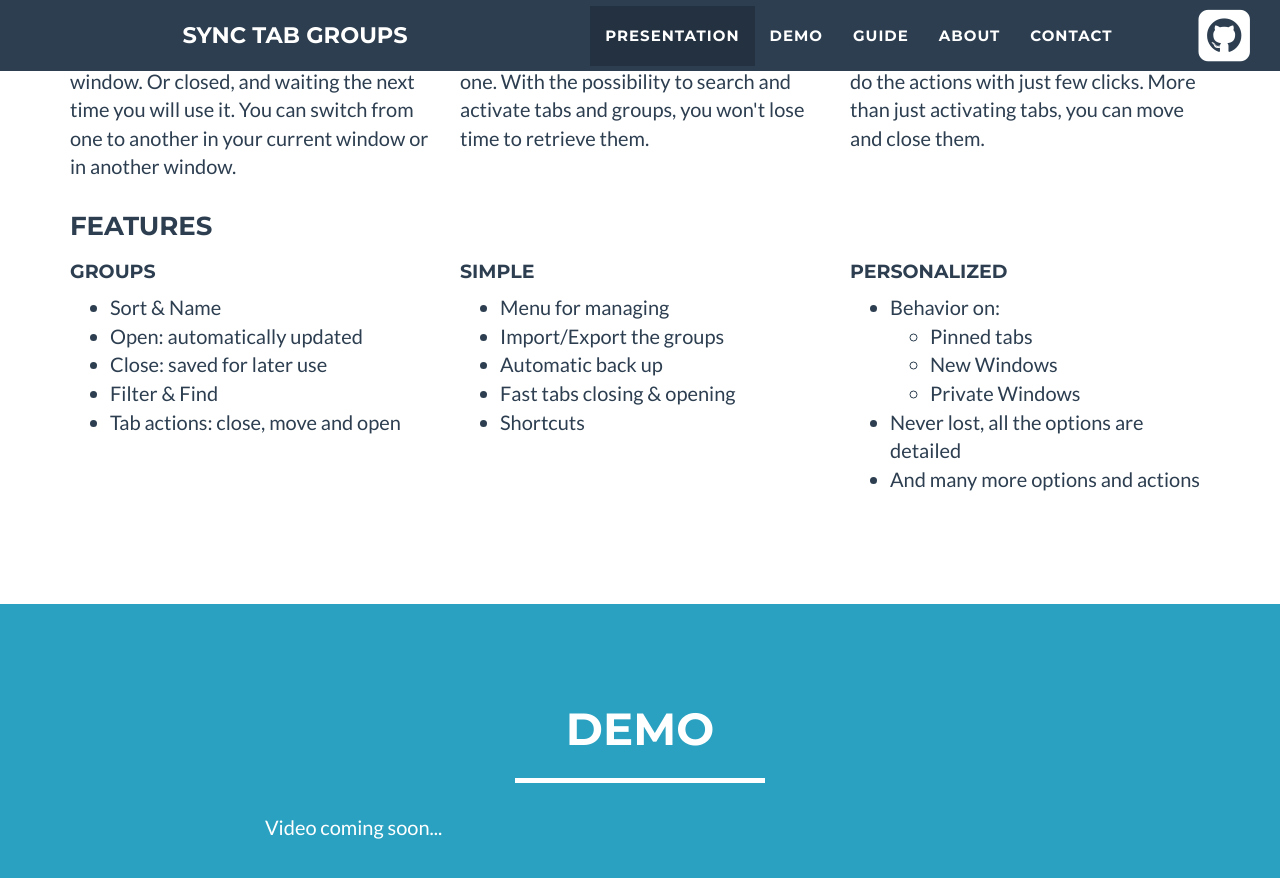
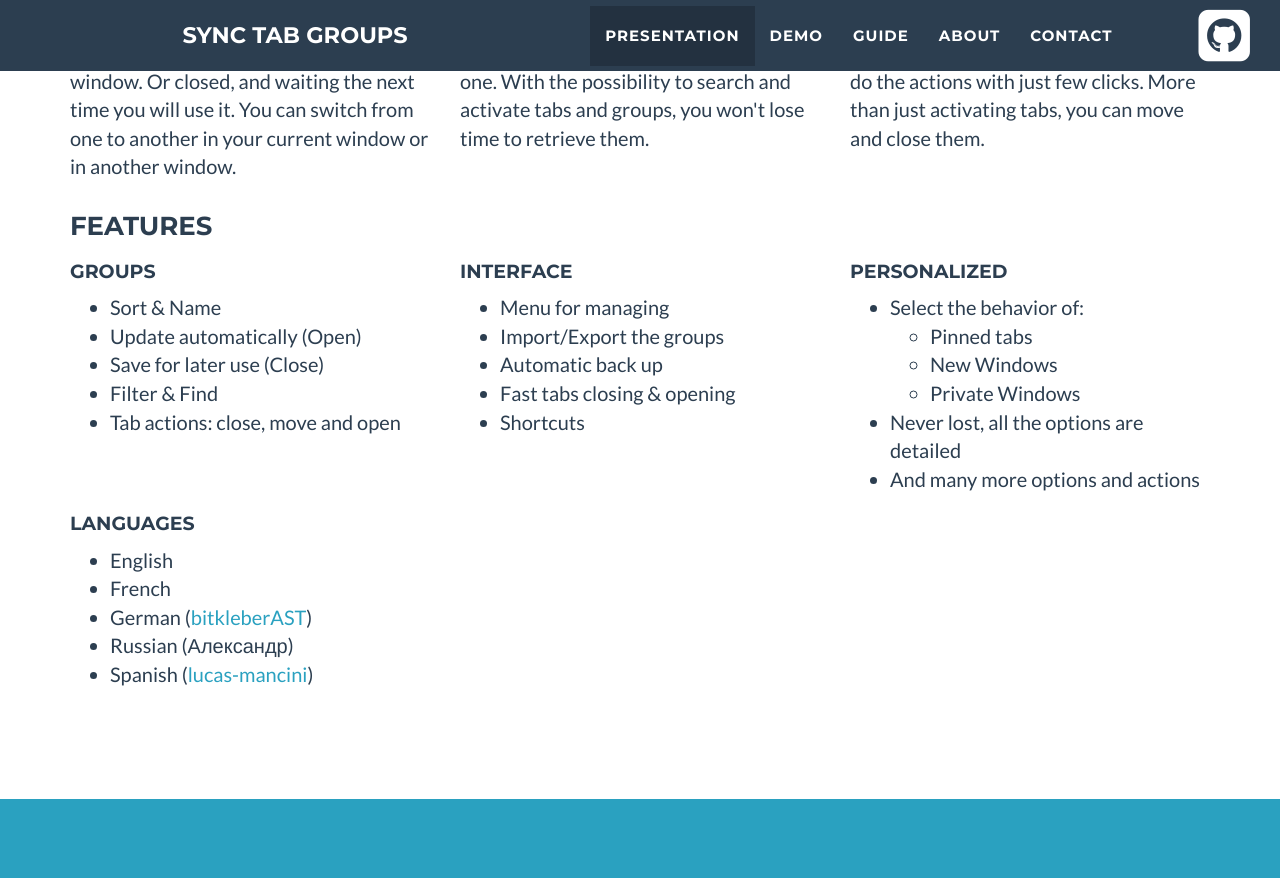
Before and after one commit to Morikko/synctabgroups-docs, a Jekyll site: the page built from index.html, in a window 1280 px wide and 900 px high, scrolled down 1202 px. Shown: the top 878 px of the window. Built offline with Jekyll 4.4.1, drawn with Linux system fonts in a browser that asks for light colours.

Commit message:
Add languages in presentation
- Change icon

```diff
--- a/_includes/head.html
+++ b/_includes/head.html
@@ -2,7 +2,7 @@
     <meta charset="utf-8">
     <meta http-equiv="X-UA-Compatible" content="IE=edge">
     <title>{% if page.title %}{{ page.title }}{% else %}{{ site.title }}{% endif %}</title>
-    <link rel="icon" type="image/png" href="img/profile.png" />
+    <link rel="icon" type="image/png" href="img/synctabgroups-64.png" />
     <meta name="viewport" content="width=device-width">
     <meta name="description" content="{{ site.description }}">
     <meta name="keywords" content="{{ site.keywords }}" />
--- a/_includes/presentation.html
+++ b/_includes/presentation.html
@@ -28,14 +28,14 @@
                     <h4>Groups</h4>
                     <ul>
                       <li>Sort & Name</li>
-                      <li>Open: automatically updated </li>
-                      <li>Close: saved for later use</li>
+                      <li>Update automatically (Open)</li>
+                      <li>Save for later use (Close)</li>
                       <li>Filter & Find</li>
                       <li>Tab actions: close, move and open</li>
                     </ul>
                 </div>
                 <div class="col-lg-4">
-                    <h4>Simple</h4>
+                    <h4>Interface</h4>
                     <ul>
                       <li>Menu for managing</li>
                       <li>Import/Export the groups</li>
@@ -47,7 +47,7 @@
                 <div class="col-lg-4">
                     <h4>Personalized</h4>
                     <ul>
-                      <li>Behavior on:</li>
+                      <li>Select the behavior of:</li>
                       <ul>
                         <li>Pinned tabs</li>
                         <li>New Windows</li>
@@ -58,5 +58,17 @@
                     </ul>
                 </div>
             </div>
+            <div class="row">
+                <div class="col-lg-4">
+                  <h4>Languages</h4>
+                  <ul>
+                    <li>English</li>
+                    <li>French</li>
+                    <li>German (<a href="https://github.com/bitkleberAST">bitkleberAST</a>)</li>
+                    <li>Russian (Александр)</li>
+                    <li>Spanish (<a href="https://github.com/lucas-mancini">lucas-mancini</a>)</li>
+                  </ul>
+                </div>
+            </div>
         </div>
     </section>
```
